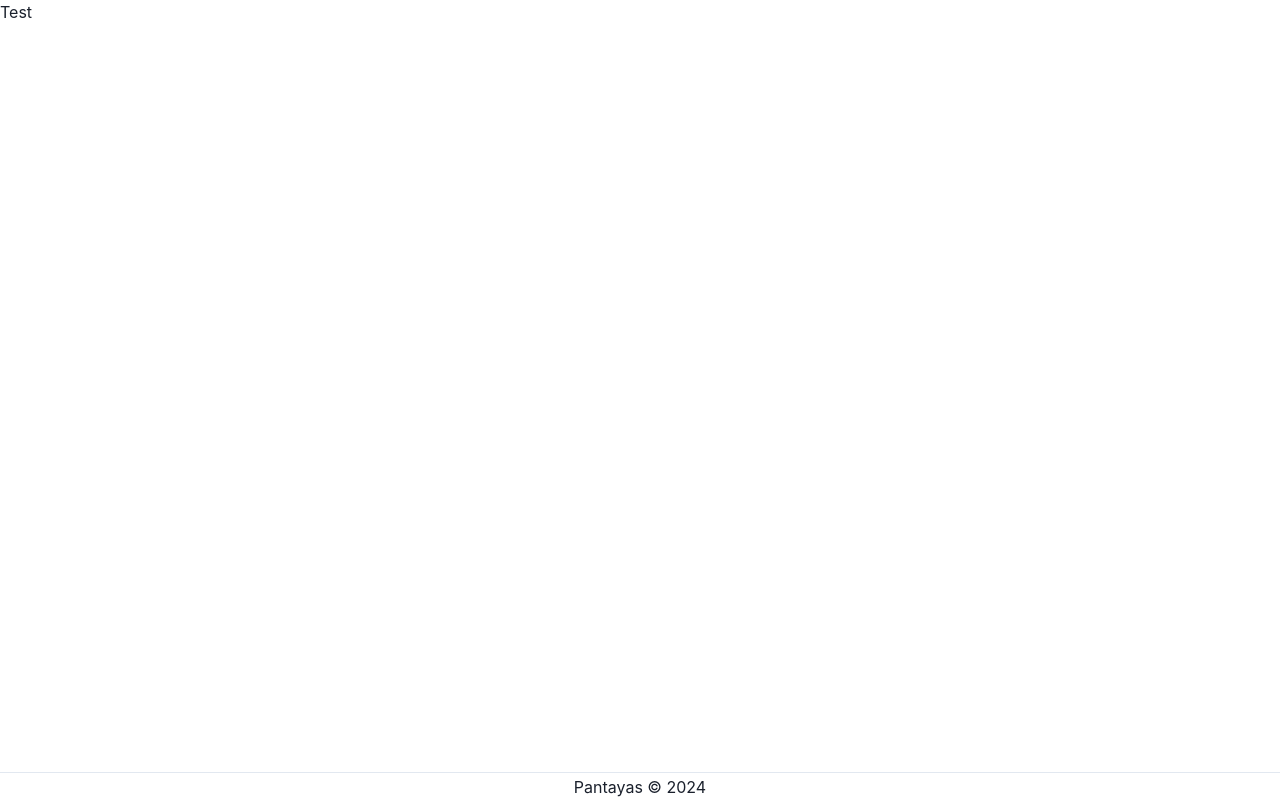
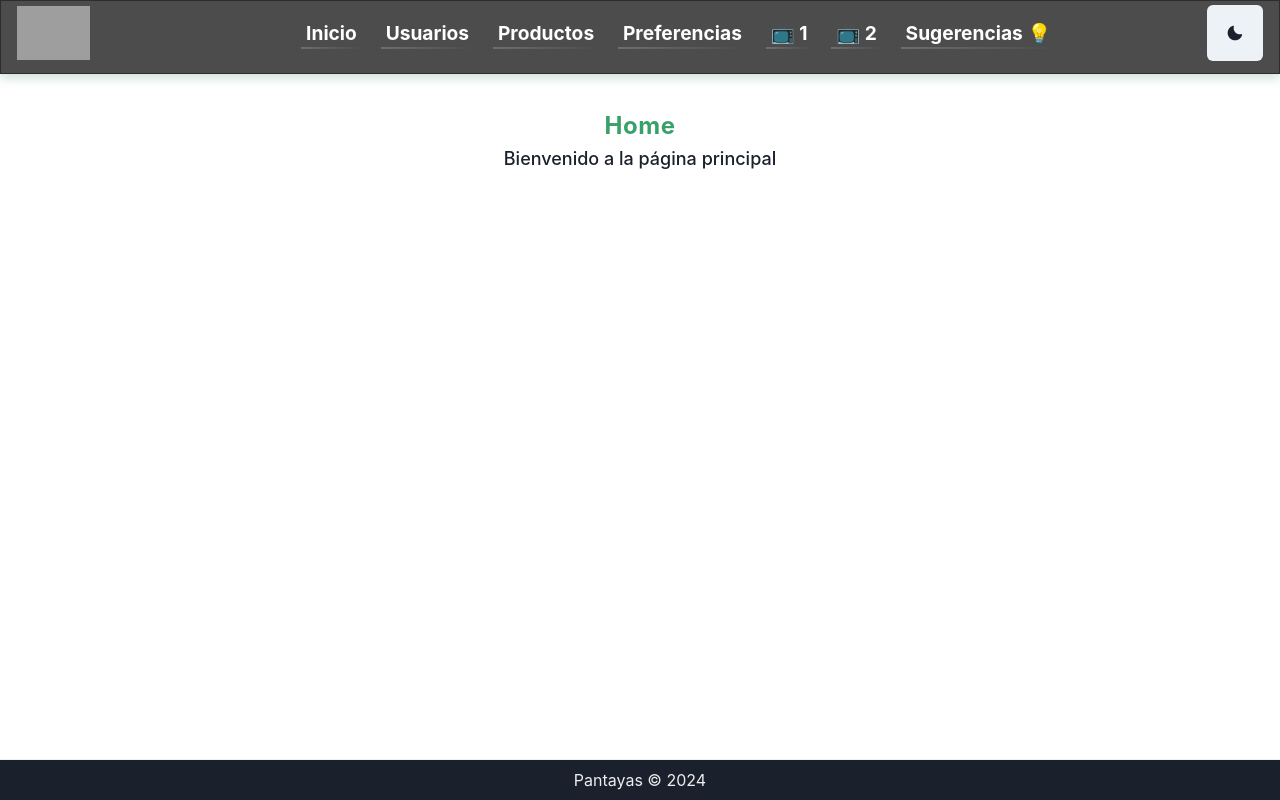
Before and after one commit to ggracis/pantayas-next, a Next.js app: page / in a window 1280 px wide. Built offline with nearby package versions, Linux system fonts and the light colour scheme; grey boxes are pictures that could not be loaded.

Commit message:
Usando el IDX de Google

```diff
--- a/app/layout.js
+++ b/app/layout.js
@@ -1,8 +1,9 @@
 import { Inter } from "next/font/google";
 import "./globals.css";
 import { Providers } from "./providers";
-import { Box, Text } from "@chakra-ui/react";
 import Footer from "@/components/UI/Footer";
+import AdmNavBar from "@/components/UI/AdmNavBar";
+import Encabezado from "@/components/UI/Encabezado";
 
 const inter = Inter({ subsets: ["latin"] });
 
@@ -20,8 +21,12 @@ export default function RootLayout({ children }) {
   return (
     <html lang="es">
       <body>
-        <Providers>{children}</Providers>
-        <Footer />
+        <Providers>
+          <AdmNavBar />
+
+          {children}
+          <Footer />
+        </Providers>
       </body>
     </html>
   );
--- a/app/page.js
+++ b/app/page.js
@@ -1,9 +1,12 @@
-import Image from "next/image";
+import Encabezado from "@/components/UI/Encabezado";
 
 export default function Home() {
   return (
     <main>
-      <div>Test</div>
+       <Encabezado
+            tituloEncabezado="Home"
+            bajadaEncabezado="Bienvenido a la página principal"
+          />
     </main>
   );
 }
--- /dev/null
+++ b/components/UI/AdmNavBar.jsx
@@ -0,0 +1,150 @@
+"use client"
+import {
+    Box,
+    Flex,
+    Button,
+    Menu,
+    MenuButton,
+    MenuList,
+    MenuItem,
+    Stack,
+    useColorMode,
+    Heading,
+    Image,
+    IconButton,
+  } from "@chakra-ui/react";
+  import { HamburgerIcon, MoonIcon, SunIcon } from "@chakra-ui/icons";
+  import styles from "./AdmNavBar.module.css";
+  import Link from "next/link";
+
+  const storedOpciones = JSON.parse(localStorage.getItem("userOpciones"));
+  const logoURL = storedOpciones ? storedOpciones.logoURL : "/chopin.png";
+  const nombreLocal = storedOpciones ? storedOpciones.nombreLocal : "Pantayas";
+
+  export default function AdmNavBar() {
+    const { colorMode, toggleColorMode } = useColorMode();
+
+    const DesktopNav = () => {
+      return (
+        <nav>
+          <Link className={styles.enlaces} href="/">
+            Inicio
+          </Link>
+          <Link className={styles.enlaces} href="/usuario">
+            Usuarios
+          </Link>
+          <Link className={styles.enlaces} href="/productos">
+            Productos
+          </Link>
+
+          <Link className={styles.enlaces} href="/preferencias">
+            Preferencias
+          </Link>
+
+          <Link className={styles.enlaces} href="/c1" target="_blank">
+            📺 1
+          </Link>
+          <Link className={styles.enlaces} href="/c2" target="_blank">
+            📺 2
+          </Link>
+          <Link className={styles.enlaces} href="/issues">
+            Sugerencias 💡
+          </Link>
+        </nav>
+      );
+    };
+    const MobileNav = () => {
+      return (
+        <nav>
+          <Menu>
+            <MenuButton
+              as={IconButton}
+              aria-label="Options"
+              icon={<HamburgerIcon />}
+              mr={2}
+              size="l"
+              p={5}
+            />
+            <MenuList>
+              <MenuItem>
+                <Link href="/">Inicio</Link>
+              </MenuItem>
+              <MenuItem>
+                <Link href="/usuario">Usuarios</Link>
+              </MenuItem>
+              <MenuItem>
+                <Link href="/productos">Productos</Link>
+              </MenuItem>
+
+              <MenuItem>
+                <Link href="/preferencias">Preferencias</Link>
+              </MenuItem>
+              <MenuItem>
+                <Link href="/c1" target="_blank">
+                  📺 1
+                </Link>
+              </MenuItem>
+              <MenuItem>
+                <Link href="/c2" target="_blank">
+                  📺 2
+                </Link>
+              </MenuItem>
+              <MenuItem>
+                <Link href="/issues">Sugerencias 💡</Link>
+              </MenuItem>
+            </MenuList>
+          </Menu>
+        </nav>
+      );
+    };
+
+    return (
+      <Box
+        px={4}
+        position="sticky"
+        top={0}
+        width="100%"
+        zIndex={1}
+        pb={2}
+        className={styles.navbar}
+      >
+        <Flex h={16} alignItems="center" justifyContent="space-between">
+          <Flex align="center" mr={5}>
+            <Link href="/">
+              <Heading as="h1" size="lg">
+                {colorMode === "light" ? (
+                  <Image
+                    maxH={55}
+                    src={logoURL}
+                    alt={nombreLocal}
+                    title={nombreLocal}
+                  />
+                ) : (
+                  <Image
+                    maxH={55}
+                    src={logoURL} // version Dark
+                    alt={nombreLocal}
+                    title={nombreLocal}
+                  />
+                )}
+              </Heading>
+            </Link>
+          </Flex>
+          <Flex display={{ base: "none", md: "flex" }} ml={10}>
+            <DesktopNav />
+          </Flex>
+          <Flex display={{ base: "flex", md: "none" }}>
+            <MobileNav />
+          </Flex>
+
+          <Flex alignItems="center">
+            <Stack direction="row" spacing={7}>
+              <Button onClick={toggleColorMode} size="l" p={5}>
+                {colorMode === "light" ? <MoonIcon /> : <SunIcon />}
+              </Button>
+            </Stack>
+          </Flex>
+        </Flex>
+      </Box>
+    );
+  }
--- /dev/null
+++ b/components/UI/AdmNavBar.module.css
@@ -0,0 +1,35 @@
+.navbar {
+    background: rgba(0, 0, 0, 0.7);
+    box-shadow: 0 4px 10px rgba(11, 95, 59, 0.2);
+    backdrop-filter: blur(12.1px);
+    -webkit-backdrop-filter: blur(12.1px);
+    border: 1px solid rgba(0, 0, 0, 0.4);
+  }
+
+  .enlaces {
+    display: inline-grid;
+    justify-content: space-between;
+    align-items: center;
+    padding: 0 0.25em;
+    height: 2rem;
+    color: #fff;
+    font-size: 1.2rem;
+    font-weight: bold;
+    margin: 0.5em;
+
+    background: linear-gradient(
+        to right,
+        rgba(255, 255, 255, 0.2),
+        rgba(255, 255, 255, 0)
+      ),
+      linear-gradient(to right, rgb(2, 255, 162), rgb(49, 151, 159));
+    background-size: 100% 0.1em, 0 0.1em;
+    background-position: 100% 100%, 0 100%;
+    background-repeat: no-repeat;
+    transition: background-size 400ms;
+  }
+
+  .enlaces:hover,
+  .enlaces:focus {
+    background-size: 0 0.1em, 100% 0.1em;
+  }
--- /dev/null
+++ b/components/UI/Encabezado.jsx
@@ -0,0 +1,24 @@
+import { Box, Heading, Text } from "@chakra-ui/react";
+
+function Encabezado({ tituloEncabezado, bajadaEncabezado }) {
+  return (
+    <Box textAlign="center" my="4" mx="auto" p="4">
+      <Heading
+        as="h1"
+        color="green.500"
+        fontSize="2xl"
+        fontWeight="bold"
+        lineHeight="tall"
+        letterSpacing="wide"
+        textAlign="center"
+      >
+        {tituloEncabezado}
+      </Heading>
+      <Text fontSize="lg" fontWeight="medium">
+        {bajadaEncabezado}
+      </Text>
+    </Box>
+  );
+}
+
+export default Encabezado;
--- a/components/UI/Footer.jsx
+++ b/components/UI/Footer.jsx
@@ -7,7 +7,6 @@ const Footer = () => {
       position="fixed"
       bottom={0}
       width="100%"
-      height={28}
       borderTopWidth={1}
       borderColor="gray.100"
       bg="gray.800"
--- a/package.json
+++ b/package.json
@@ -9,6 +9,7 @@
     "lint": "next lint"
   },
   "dependencies": {
+    "@chakra-ui/icons": "^2.1.1",
     "@chakra-ui/next-js": "^2.2.0",
     "@chakra-ui/react": "^2.8.2",
     "@emotion/react": "^11.11.4",
```
Also changed, not shown: 2 other files (tests, documents, lock files or other folders).
